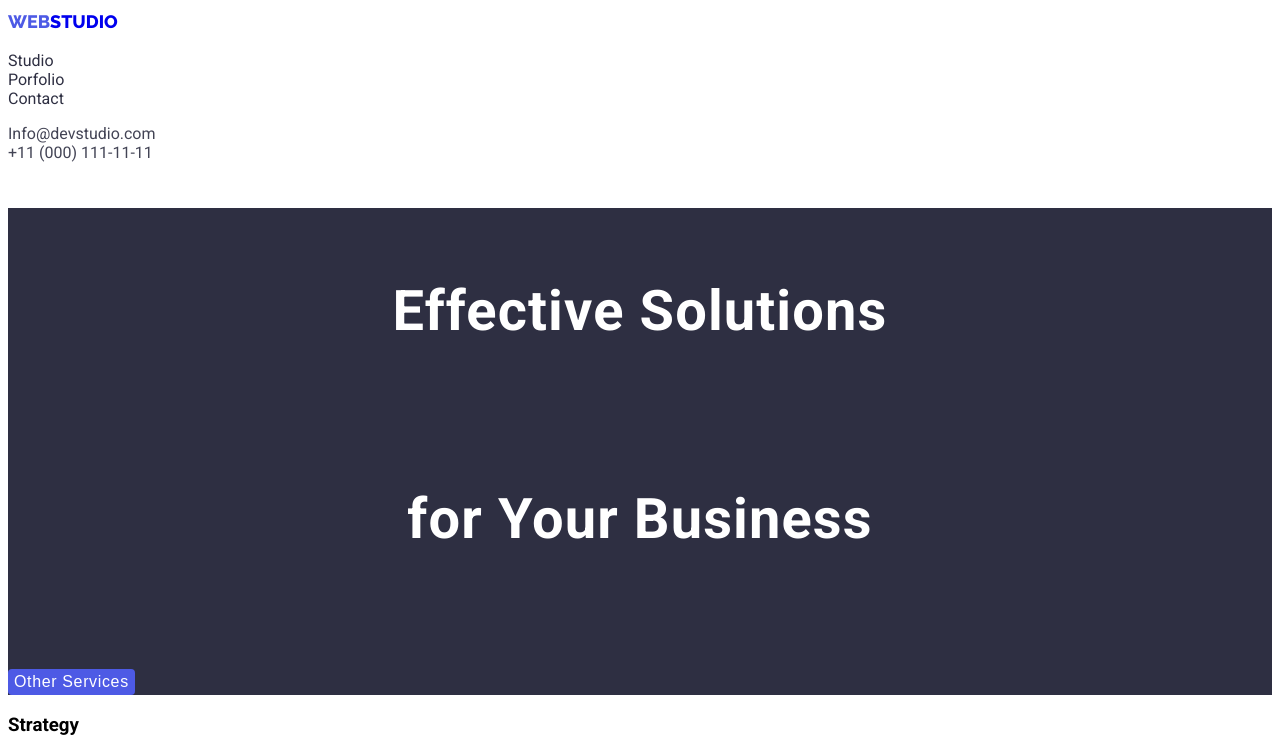
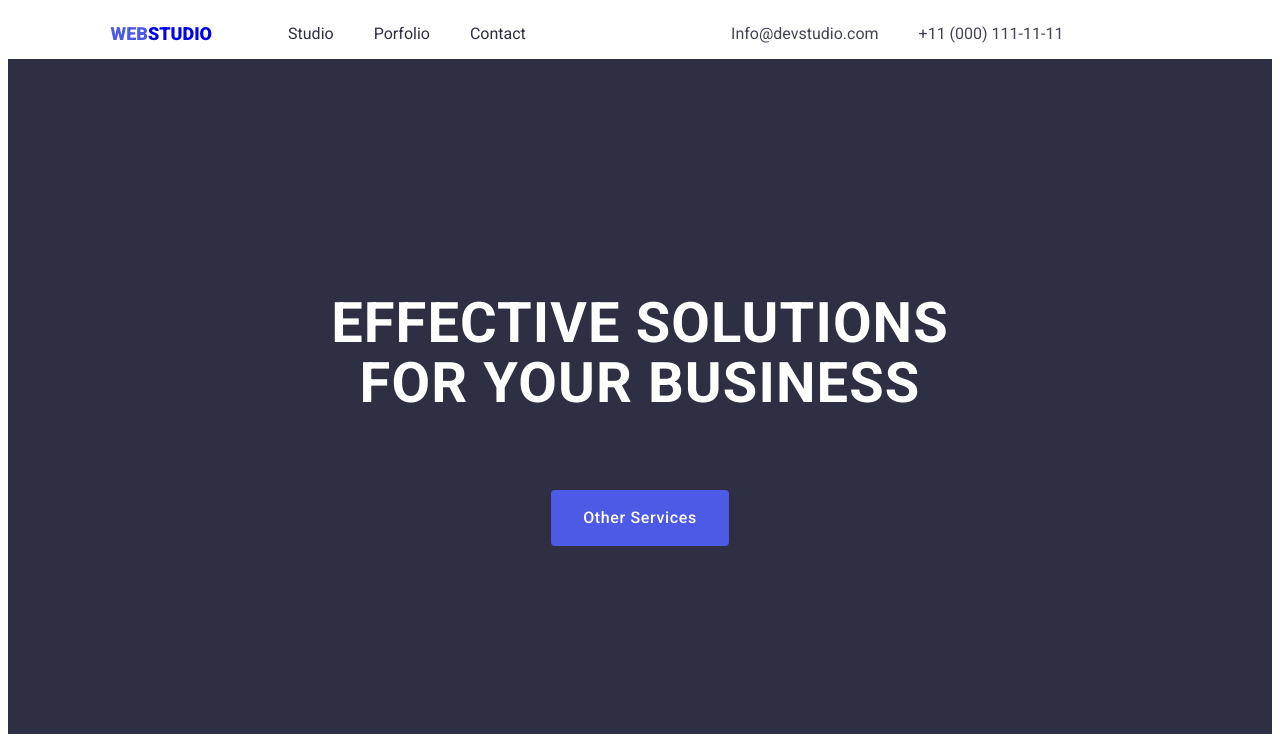
Before and after one commit to ArkhamReon/goit-markup-hw-03, a plain HTML site: page index.html in a window 1280 px wide. Shown: the top 747 px of the page. Drawn offline with Linux system fonts and the light colour scheme.

Commit message:
home-work#3

```diff
--- a/css/styles.css
+++ b/css/styles.css
@@ -6,19 +6,26 @@
     --SLATE: #434455;
     --CLOUD: #f4f4fd;
     --OCEAN:  #2B65EC;
+}
 
+.container{
+    width: 1158px;
+    display: flex;
+    justify-content: space-around;
+}
 
-
-}
-body{
-    padding: 0%;
-    font-family:  "Roboto", sans-serif;
+*{
+      /* margin:0;
+      padding:0;
+      box-sizing:border-box; */
+      font-family:  "Roboto", sans-serif;
 }
 
 .logo{
     font-family: "Raleway";
     font-size: 18px;
     font-weight: 800;
+    margin-right: 76px;
     line-height: 1.5;
     letter-spacing: 0.54;
     text-transform: uppercase;
@@ -38,7 +45,6 @@ body{
     line-height: 1.5;
     letter-spacing: 0.54px;
 
-
 }
 
 .logo-studio{
@@ -50,6 +56,7 @@ body{
     letter-spacing: 0.54px;
 }
 
+    /* NAVIGATION SECTION  */
 .link{
     text-decoration: none;
 }
@@ -63,6 +70,21 @@ body{
     color: var(--IRISH);
 }
 
+.first-child{
+    display: flex;
+}
+
+.container .first-child{
+    align-items: center;
+}
+
+.about-list{
+    gap: 40px;
+}
+
+.link-list{
+    gap: 40px;
+}
 
 .git-link{
     color: var(--SLATE)
@@ -71,34 +93,35 @@ body{
 .list{
     list-style: none;
     padding-left: 0%;
+    display: flex;
+
+
 }
 
-.footer-text{
-color:var(--CLOUD);
-font-family: inherit;
-font-size: 16px;
-font-weight: 400;
-line-height: 1.5;
-letter-spacing: 0.32px;
-}
+
+
+
 
 /* HERO SECTION  */
 .hero{
     background-color: var(--NAVYBLUE);
+    padding-top: 188px;
+    padding-bottom: 188px;
+    text-align: center;
 }
 
 .hero-text{
     color: var(--white);
-    font-family: inherit;
     font-size: 56px;
     font-weight: 700;
-    line-height: 3.7;
+    line-height: 60px;
     letter-spacing: 1.12px;
+    text-transform: uppercase;
 }
 
-.hero-style{
+/* .hero-style{
     text-align: center;
-}
+} */
 
 .hero-btn{
     background-color: var(--IRISH);
@@ -106,6 +129,8 @@ letter-spacing: 0.32px;
     font-size: 16px;
     font-weight: 500;
     line-height: 1.5;
+    margin-top: 30px;
+    padding: 16px 32px;
     letter-spacing: 0.64px;
     border: none;
     border-radius: 4px;
@@ -146,3 +171,12 @@ letter-spacing: 0.32px;
 }
 
 /* end of our team section  */
+
+.footer-text{
+    color:var(--CLOUD);
+    font-family: inherit;
+    font-size: 16px;
+    font-weight: 400;
+    line-height: 1.5;
+    letter-spacing: 0.32px;
+}
--- a/index.html
+++ b/index.html
@@ -15,26 +15,29 @@
 </head>
 <body>
 
-   <main>
-  <header>
-    <nav class="navigation-list">
-        <a href="#" class="logo" ><span class="web">WEB</span><span class="logo-web-">STUDIO</span>
-        </a>
 
-      <ul class="list">
+  <header class="container">
+   <div class="first-child">
+     <a href="#" class="logo" ><span class="web">WEB</span><span class="logo-web-">STUDIO</span></a>
+
+    <nav>
+
+      <ul class="about-list list">
         <li>  <a href="#" class="nav-link link">Studio</a>
         </li>
-
         <li > <a href="#" class="nav-link link" >Porfolio</a>
         </li>
         <li> <a href="#" class="nav-link link">Contact</a>
         </li>
-    </ul>
+     </ul>
+
     </nav>
-    <ul class="list">
+   </div>
+
+
+    <ul class="link-list list">
         <li > <a href="https://arkhamreon.github.io/goit-markup-hw-02/" class="git-link link">Info@devstudio.com</a>
         </li>
-
         <li  > <a  href="tel:+11 (000) 111-11-11" class="git-link link">+11 (000) 111-11-11</a>
         </li>
     </ul>
@@ -113,49 +116,54 @@
 
 
       <section class="our-team" >
+        <div>
+        <h2 class="our-team-list">  Our Team  </h2>
+       </div>
 
-        <ul class="team-list list" >
+    <div class="our-team list">
+        <ul class="mark-guerero list" >
 
             <li  >
-                  <h2 class="our-team-list">  Our Team  </h2>
+
                   <img  src="./images/mark.jpg" alt="product designer" width="200"/>
-                  <div > Mark Guerero </div>
+                  <h3> Mark Guerero </h3>
                   <p > Product Designer </p>
             </li>
 
         </ul>
 
-        <ul class="team-list list" >
+        <ul class="tom-ford list" >
 
             <li >
                 <img src="./images/tom.jpg" alt="frontend developer" width="200"/>
-                <div > Tom Ford </div>
+                <h3 > Tom Ford </h3>
                 <p > Frontend Developer </p>
             </li>
 
         </ul>
 
-        <ul class="team-list list" >
+        <ul class="camila-garcia list" >
 
             <li >
                 <img src="./images/camila.jpg" alt="sales marketing" width="200"/>
-                <div > Camila Garcia </div>
+                <h3 > Camila Garcia </h3>
                 <p> Marketing </p>
 
         </ul>
 
-        <ul class="team-list list">
+        <ul class="daniel-wilson list">
 
                 <li >
                  <img src="./images/daniel.jpg" alt="Ui Designer" width="200"/>
-                 <div > Daniel Wilson </div>
+                 <h3> Daniel Wilson </h3>
                  <p > UI Designer </p>
                 </li>
 
         </ul>
+    </div>
 
        </section>
-    </main>
+
 
 
 
```
